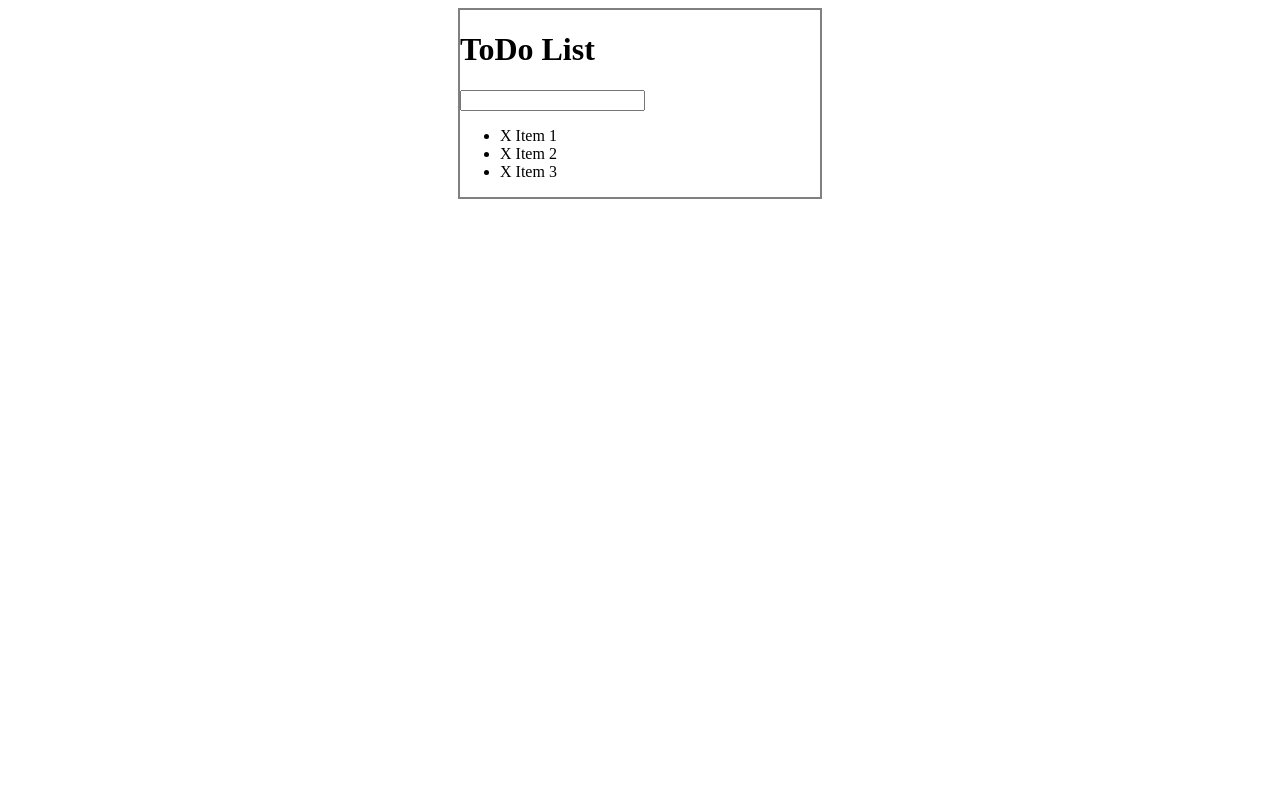
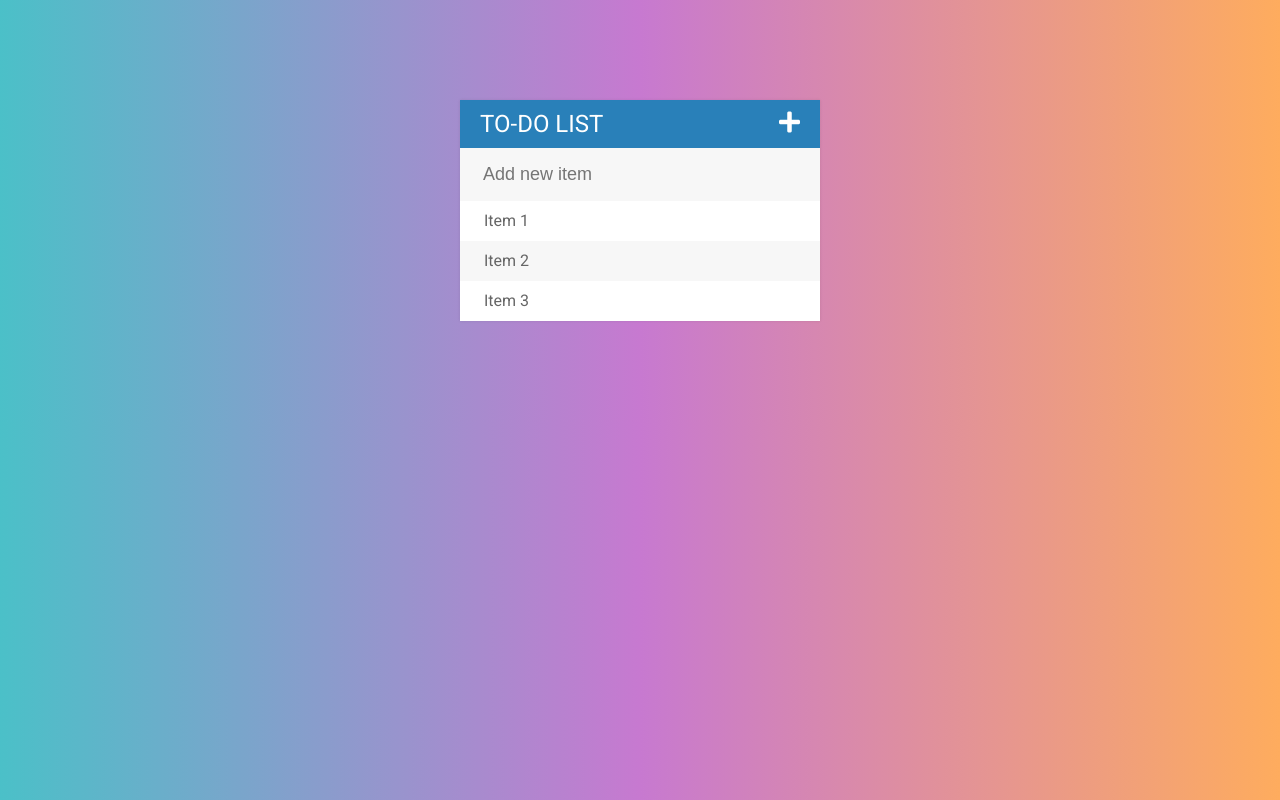
Before and after one commit to emteweb/jQuery_ToDoList-Project, a plain HTML site: page index.html in a window 1280 px wide. Drawn offline with Linux system fonts and the light colour scheme.

Commit message:
styling toDoList

```diff
--- a/assets/css/todos.css
+++ b/assets/css/todos.css
@@ -1,7 +1,80 @@
-div{
+body{
+    font-family: 'Roboto', sans-serif;background: #304352;  /* fallback for old browsers */
+    background: #FEAC5E;  /* fallback for old browsers */
+    background: -webkit-linear-gradient(to right, #4BC0C8, #C779D0, #FEAC5E);  /* Chrome 10-25, Safari 5.1-6 */
+    background: linear-gradient(to right, #4BC0C8, #C779D0, #FEAC5E); /* W3C, IE 10+/ Edge, Firefox 16+, Chrome 26+, Opera 12+, Safari 7+ */
+
+}
+
+h1{
+    background: #2980b9;
+    color: white;
+    margin: 0;
+    padding: 10px 20px;
+    text-transform: uppercase;
+    font-size: 24px;
+    font-weight: normal;
+}
+
+ul{
+    list-style: none;
+    margin: 0;
+    padding: 0;
+}
+
+li{
+    background: #fff;
+    height: 40px;
+    line-height: 40px;
+    color: #666;
+}
+
+li:nth-child(2n){
+    background: #f7f7f7;
+}
+
+li:hover span {
+    width: 40px;
+    opacity: 1.0;
+}
+
+input{
+    font-size: 18px;
+    background: #f7f7f7;
+    width: 100%;
+    padding: 13px 13px 13px 20px;
+    box-sizing: border-box;
+    color: #2980b9;
+    border: 3px solid rgba(0,0,0,0);
+}
+
+input:focus{
+    background: #fff;
+    border: 3px solid #2980b9;
+    outline: none;
+}
+
+.fa-plus{
+    float: right;
+}
+
+span{
+    background: #e74c3c;
+    height: 40px;
+    margin-right: 20px;
+    text-align: center;
+    color: white;
+    width: 0;
+    display: inline-block;
+    transition: 0.3s linear;
+    opacity: 0;
+}
+
+#container{
     width: 360px;
-    margin: 0 auto;
-    border: 2px solid gray;
+    margin: 100px auto;
+    background: #f7f7f7;
+    box-shadow: 0 0 3px rgb(0, 0, 0, 0.1);
 }
 
 .completed{
--- a/assets/js/todos.js
+++ b/assets/js/todos.js
@@ -26,7 +26,11 @@ $("ul").on("click", "span", function(event){
 $("input[type='text']").keypress(function(e){
     if(e.which === 13){
         var toDoText = ($(this).val());
-        $("ul").append("<li><span> X </span>" + toDoText + "</li>");
+        $("ul").append("<li><span><i class='fas fa-trash'></i> </span>" + toDoText + "</li>");
         $(this).val("");
     }
 })
+
+$(".fa-plus").click(function(){
+    $("input[type='text']").fadeToggle();
+})
--- a/index.html
+++ b/index.html
@@ -4,18 +4,21 @@
     <meta charset="UTF-8">
     <meta name="viewport" content="width=device-width, initial-scale=1.0">
     <title>To-Do List Project</title>
+    <link href="https://fonts.googleapis.com/css2?family=Roboto:wght@400;500;900&display=swap" rel="stylesheet">
+
+    <link rel="stylesheet" href="https://cdnjs.cloudflare.com/ajax/libs/font-awesome/5.14.0/css/all.min.css" integrity="sha512-1PKOgIY59xJ8Co8+NE6FZ+LOAZKjy+KY8iq0G4B3CyeY6wYHN3yt9PW0XpSriVlkMXe40PTKnXrLnZ9+fkDaog==" crossorigin="anonymous" />
     <script type="text/javascript" src="assets/js/lib/jquery-3.5.1.min.js"></script>
     <link rel="stylesheet" href="assets/css/todos.css">
 </head>
 <body>
 
     <div id="container">
-        <h1>ToDo List</h1>
-        <input type="text">
+        <h1>To-Do List <i class="fas fa-plus"></i> </h1>
+        <input type="text" placeholder="Add new item">
         <ul>
-            <li><span>X</span> Item 1</li>
-            <li><span>X</span> Item 2</li>
-            <li><span>X</span> Item 3</li>
+            <li><span><i class="fas fa-trash"></i></span> Item 1</li>
+            <li><span><i class="fas fa-trash"></i></span> Item 2</li>
+            <li><span><i class="fas fa-trash"></i></span> Item 3</li>
         </ul>
     </div>
 
```
